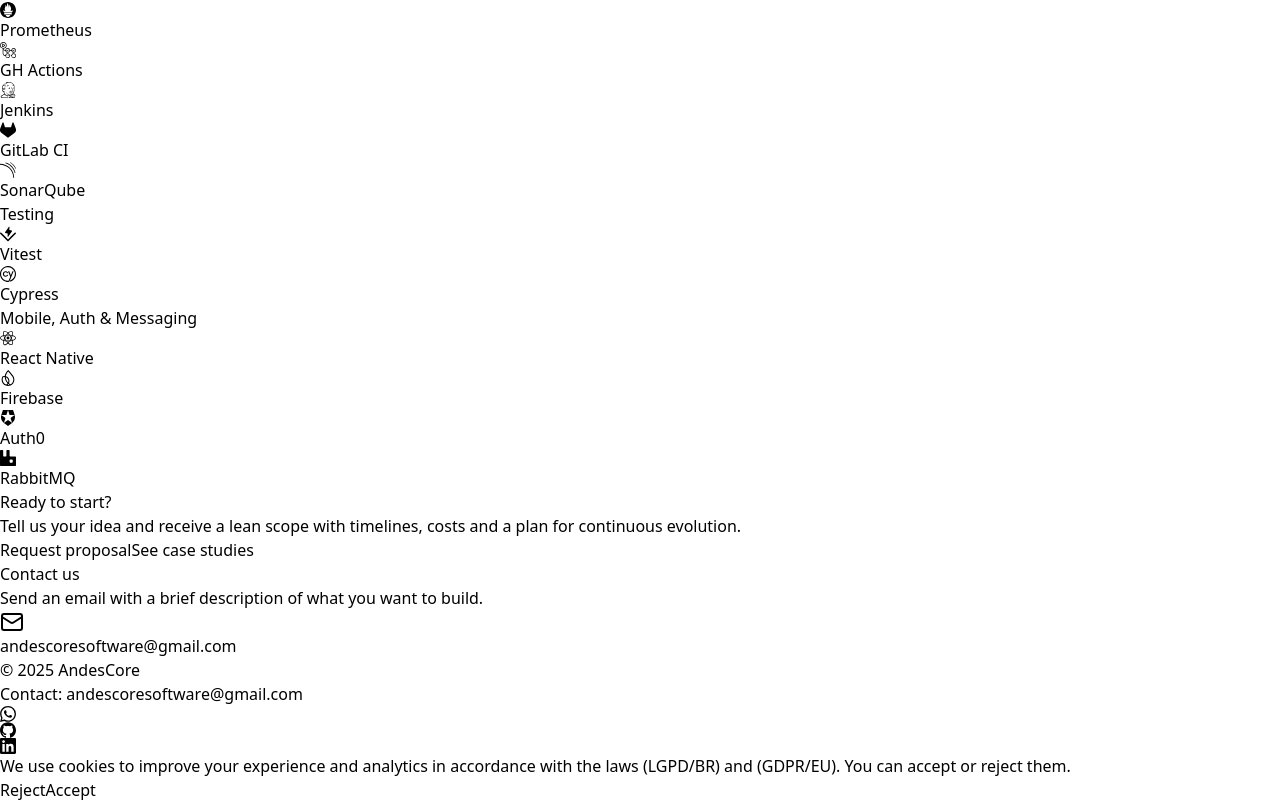
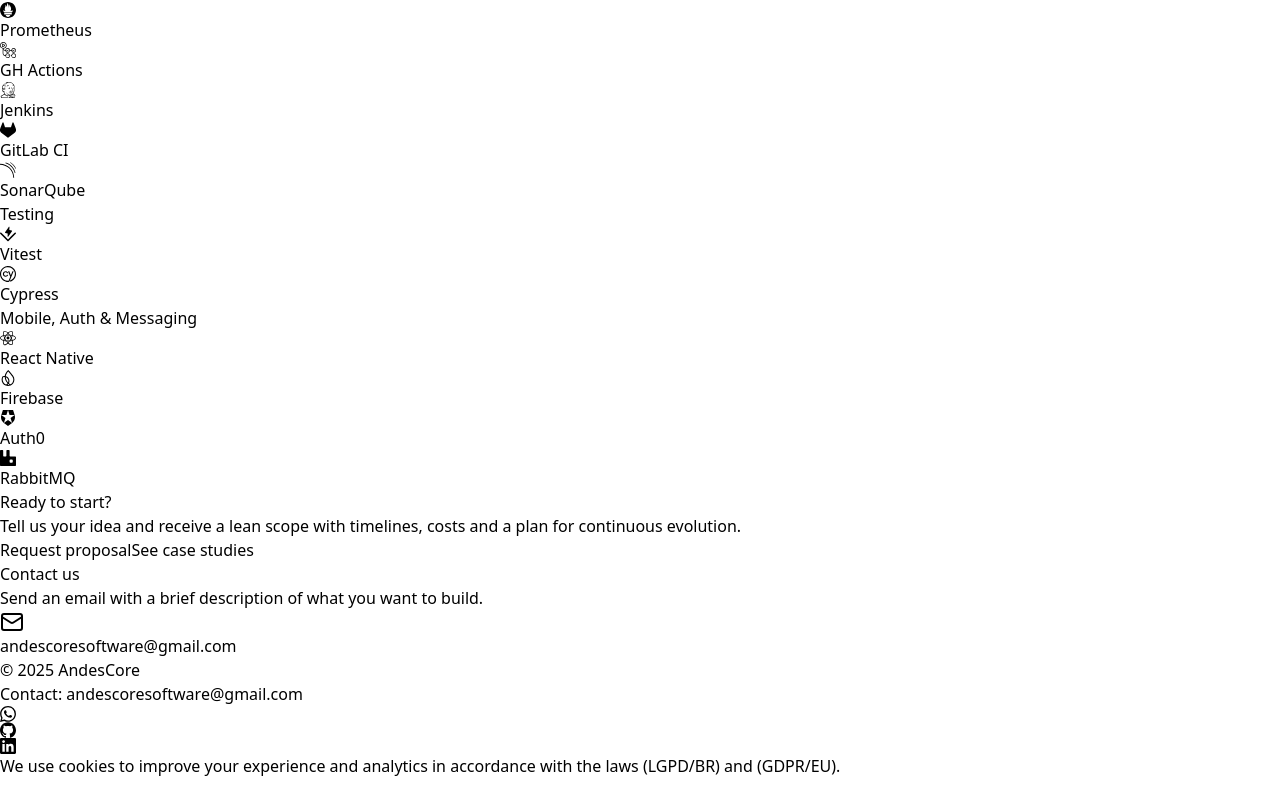
Before and after one commit to lmgaspa/andescore_landingpage, a React (Vite) app: page / in a window 1280 px wide. Shown: the part 4406-5208 px from the top of the page. After the commit the page ends 5184 px from the top, so only its background shows below. Built offline with nearby package versions, Linux system fonts and the light colour scheme.

Commit message:
refactor: simplify cookie banner to just informational text, no buttons

```diff
--- a/src/components/ui/CookieBanner.tsx
+++ b/src/components/ui/CookieBanner.tsx
@@ -4,102 +4,38 @@
 
 import { useState, useEffect } from "react";
 
-interface CookieBannerProps {
-  forceOpen?: boolean;
-  onClose?: () => void;
-}
-
 /**
  * CookieBanner Component
  *
- * Displays a GDPR/LGPD compliant cookie consent banner.
- *
- * Features:
- * - Shows automatically on first visit (no cookieConsent in localStorage)
- * - Can be reopened via CookiePreferencesButton
- * - Initializes Google Analytics only if user accepts
- * - Stores consent in localStorage for persistence
- * - Complies with LGPD (Brazil) and GDPR (EU) requirements
- *
- * @param forceOpen - If true, force the banner to show (for reopening preferences)
- * @param onClose - Callback when banner is closed (for external state management)
+ * Simple informational banner about cookie usage (LGPD/GDPR compliance)
  */
-export function CookieBanner({ forceOpen = false, onClose }: CookieBannerProps) {
-  const [showBanner, setShowBanner] = useState(false);
+export function CookieBanner() {
+  const [showBanner, setShowBanner] = useState(true);
 
   useEffect(() => {
-    // Check if user has already made a choice
-    const cookieConsent = localStorage.getItem("cookieConsent");
+    // Check if user has already seen the banner
+    const cookieSeen = localStorage.getItem("cookieSeen");
 
-    if (forceOpen) {
-      // Force open the banner when reopening preferences
-      setShowBanner(true);
-    } else if (!cookieConsent) {
-      // First visit - show banner
-      setShowBanner(true);
-    } else if (cookieConsent === 'accepted') {
-      // User previously accepted - analytics already loaded from HTML
+    if (cookieSeen) {
       setShowBanner(false);
     } else {
-      // User previously rejected - don't show banner or analytics
-      setShowBanner(false);
+      // Hide banner after 10 seconds
+      setTimeout(() => {
+        setShowBanner(false);
+        localStorage.setItem("cookieSeen", "true");
+      }, 10000);
     }
-  }, [forceOpen]);
-
-  const handleClose = () => {
-    setShowBanner(false);
-    if (onClose) {
-      onClose();
-    }
-  };
-
-  const handleAccept = () => {
-    // Save acceptance in localStorage
-    localStorage.setItem("cookieConsent", "accepted");
-
-    // Close banner
-    handleClose();
-
-    // Analytics already loaded from HTML - no need to initialize
-    console.log('[Analytics] Cookie consent accepted, tracking enabled');
-  };
-
-  const handleReject = () => {
-    // Save rejection in localStorage
-    localStorage.setItem("cookieConsent", "rejected");
-
-    // Close banner
-    handleClose();
-
-    // DO NOT initialize analytics - user rejected tracking
-  };
+  }, []);
 
   if (!showBanner) return null;
 
   return (
     <div className="fixed bottom-0 left-0 right-0 z-50 p-4 bg-slate-900 text-white border-t border-white/10 shadow-lg animate-in slide-in-from-bottom duration-300">
       <div className="mx-auto max-w-7xl px-4 sm:px-6 lg:px-8">
-        <div className="flex flex-col md:flex-row items-center justify-between gap-4">
-          <p className="text-sm md:text-base text-center md:text-left">
-            We use cookies to improve your experience and analytics in accordance with the laws{" "}
-            <span className="font-semibold">(LGPD/BR)</span> and <span className="font-semibold">(GDPR/EU)</span>.
-            You can accept or reject them.
-          </p>
-          <div className="flex gap-3">
-            <button
-              onClick={handleReject}
-              className="px-4 py-2 text-sm font-medium bg-slate-700 hover:bg-slate-600 rounded-lg transition"
-            >
-              Reject
-            </button>
-            <button
-              onClick={handleAccept}
-              className="px-4 py-2 text-sm font-medium bg-blue-600 hover:bg-blue-700 rounded-lg transition"
-            >
-              Accept
-            </button>
-          </div>
-        </div>
+        <p className="text-sm md:text-base text-center">
+          We use cookies to improve your experience and analytics in accordance with the laws{" "}
+          <span className="font-semibold">(LGPD/BR)</span> and <span className="font-semibold">(GDPR/EU)</span>.
+        </p>
       </div>
     </div>
   );
```
